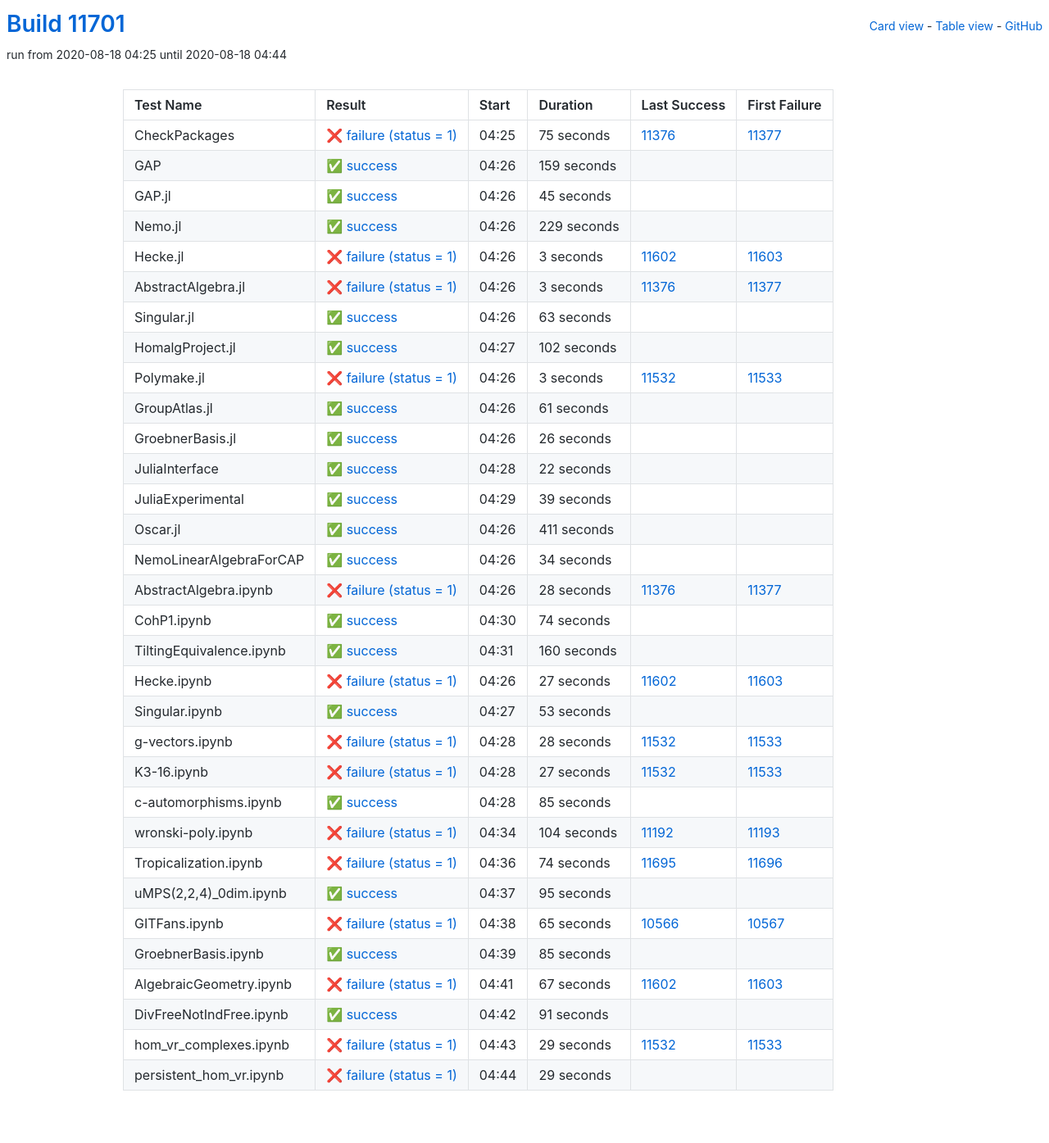
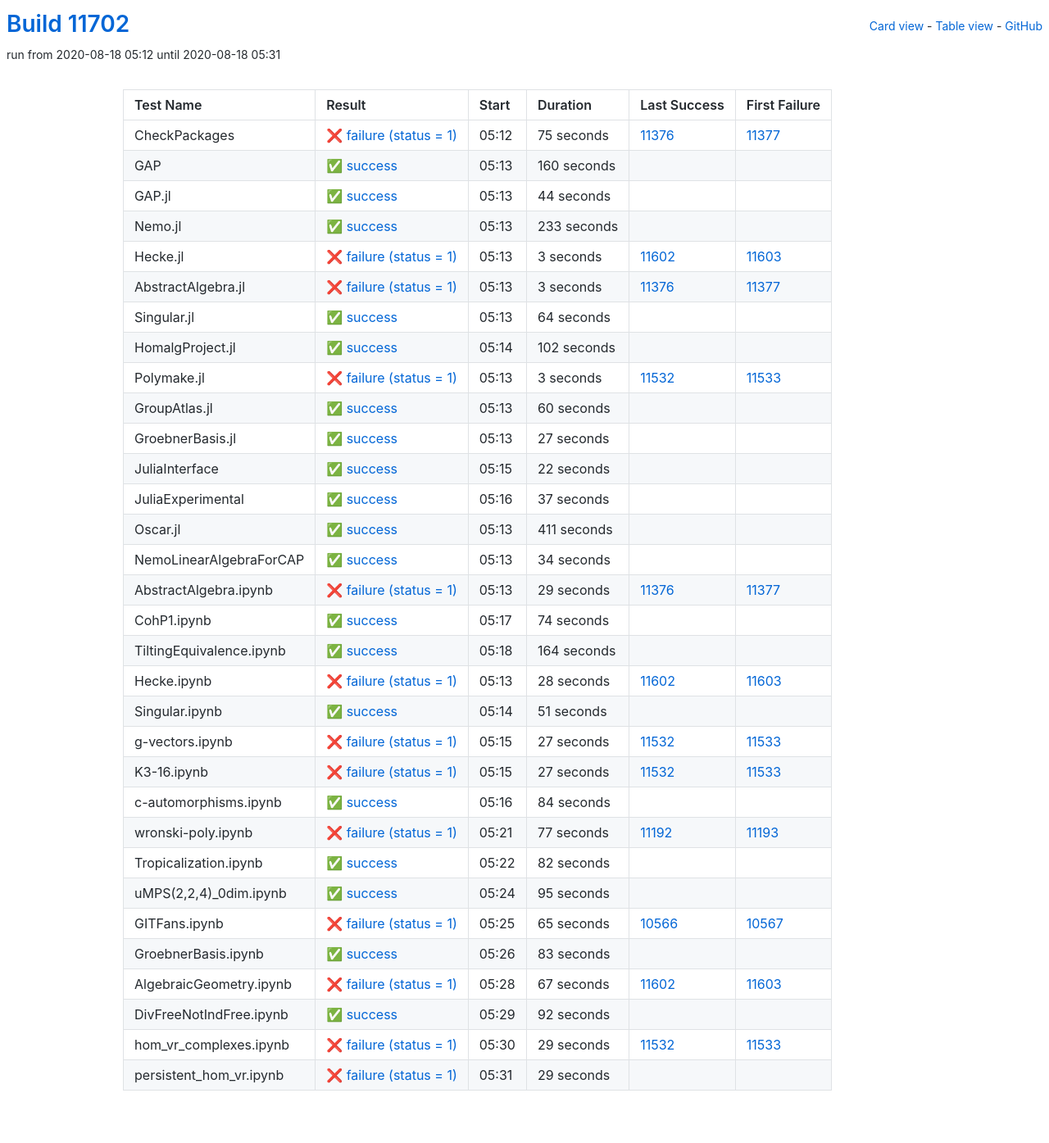
Before and after one commit to oscar-system/oscar-ci-status, a Jekyll site: the page built from table.html, in a window 1280 px wide. Shown: the whole page at 82% size. Built offline with Jekyll 4.4.1, drawn with Linux system fonts in a browser that asks for light colours.

Commit message:
Build #11702

```diff
--- a/_data/ci.yml
+++ b/_data/ci.yml
@@ -1,6 +1,6 @@
 ---
-build: 11701
-build_url: https://oscarci.mathematik.uni-kl.de/job/oscar/11701/
+build: 11702
+build_url: https://oscarci.mathematik.uni-kl.de/job/oscar/11702/
 job: oscar
 organization: oscar-system
 repo: oscar-ci-status
@@ -8,8 +8,8 @@
 tests:
 - name: CheckPackages
   id: checkpackages
-  log: https://oscarci.mathematik.uni-kl.de/job/oscar/11701/artifact/logs/build-11701/CheckPackages.log
-  start: 2020-08-18 04:25
+  log: https://oscarci.mathematik.uni-kl.de/job/oscar/11702/artifact/logs/build-11702/CheckPackages.log
+  start: 2020-08-18 05:12
   success: false
   exitcode: 1
   status: failure
@@ -20,44 +20,44 @@
   first_failure_url: https://oscarci.mathematik.uni-kl.de/job/oscar/11377/
 - name: GAP
   id: gap
-  log: https://oscarci.mathematik.uni-kl.de/job/oscar/11701/artifact/logs/build-11701/GAP.log
-  start: 2020-08-18 04:26
+  log: https://oscarci.mathematik.uni-kl.de/job/oscar/11702/artifact/logs/build-11702/GAP.log
+  start: 2020-08-18 05:13
   success: true
   exitcode: 0
   status: success
-  duration: 159
+  duration: 160
   last_success: false
   last_success_url:
   first_failure: false
   first_failure_url:
 - name: GAP.jl
   id: gap-jl
-  log: https://oscarci.mathematik.uni-kl.de/job/oscar/11701/artifact/logs/build-11701/GAP.jl.log
-  start: 2020-08-18 04:26
+  log: https://oscarci.mathematik.uni-kl.de/job/oscar/11702/artifact/logs/build-11702/GAP.jl.log
+  start: 2020-08-18 05:13
   success: true
   exitcode: 0
   status: success
-  duration: 45
+  duration: 44
   last_success: false
   last_success_url:
   first_failure: false
   first_failure_url:
 - name: Nemo.jl
   id: nemo-jl
-  log: https://oscarci.mathematik.uni-kl.de/job/oscar/11701/artifact/logs/build-11701/Nemo.jl.log
-  start: 2020-08-18 04:26
+  log: https://oscarci.mathematik.uni-kl.de/job/oscar/11702/artifact/logs/build-11702/Nemo.jl.log
+  start: 2020-08-18 05:13
   success: true
   exitcode: 0
   status: success
-  duration: 229
+  duration: 233
   last_success: false
   last_success_url:
   first_failure: false
   first_failure_url:
 - name: Hecke.jl
   id: hecke-jl
-  log: https://oscarci.mathematik.uni-kl.de/job/oscar/11701/artifact/logs/build-11701/Hecke.jl.log
-  start: 2020-08-18 04:26
+  log: https://oscarci.mathematik.uni-kl.de/job/oscar/11702/artifact/logs/build-11702/Hecke.jl.log
+  start: 2020-08-18 05:13
   success: false
   exitcode: 1
   status: failure
@@ -68,8 +68,8 @@
   first_failure_url: https://oscarci.mathematik.uni-kl.de/job/oscar/11603/
 - name: AbstractAlgebra.jl
   id: abstractalgebra-jl
-  log: https://oscarci.mathematik.uni-kl.de/job/oscar/11701/artifact/logs/build-11701/AbstractAlgebra.jl.log
-  start: 2020-08-18 04:26
+  log: https://oscarci.mathematik.uni-kl.de/job/oscar/11702/artifact/logs/build-11702/AbstractAlgebra.jl.log
+  start: 2020-08-18 05:13
   success: false
   exitcode: 1
   status: failure
@@ -80,20 +80,20 @@
   first_failure_url: https://oscarci.mathematik.uni-kl.de/job/oscar/11377/
 - name: Singular.jl
   id: singular-jl
-  log: https://oscarci.mathematik.uni-kl.de/job/oscar/11701/artifact/logs/build-11701/Singular.jl.log
-  start: 2020-08-18 04:26
+  log: https://oscarci.mathematik.uni-kl.de/job/oscar/11702/artifact/logs/build-11702/Singular.jl.log
+  start: 2020-08-18 05:13
   success: true
   exitcode: 0
   status: success
-  duration: 63
+  duration: 64
   last_success: false
   last_success_url:
   first_failure: false
   first_failure_url:
 - name: HomalgProject.jl
   id: homalgproject-jl
-  log: https://oscarci.mathematik.uni-kl.de/job/oscar/11701/artifact/logs/build-11701/HomalgProject.jl.log
-  start: 2020-08-18 04:27
+  log: https://oscarci.mathematik.uni-kl.de/job/oscar/11702/artifact/logs/build-11702/HomalgProject.jl.log
+  start: 2020-08-18 05:14
   success: true
   exitcode: 0
   status: success
@@ -104,8 +104,8 @@
   first_failure_url:
 - name: Polymake.jl
   id: polymake-jl
-  log: https://oscarci.mathematik.uni-kl.de/job/oscar/11701/artifact/logs/build-11701/Polymake.jl.log
-  start: 2020-08-18 04:26
+  log: https://oscarci.mathematik.uni-kl.de/job/oscar/11702/artifact/logs/build-11702/Polymake.jl.log
+  start: 2020-08-18 05:13
   success: false
   exitcode: 1
   status: failure
@@ -116,32 +116,32 @@
   first_failure_url: https://oscarci.mathematik.uni-kl.de/job/oscar/11533/
 - name: GroupAtlas.jl
   id: groupatlas-jl
-  log: https://oscarci.mathematik.uni-kl.de/job/oscar/11701/artifact/logs/build-11701/GroupAtlas.jl.log
-  start: 2020-08-18 04:26
+  log: https://oscarci.mathematik.uni-kl.de/job/oscar/11702/artifact/logs/build-11702/GroupAtlas.jl.log
+  start: 2020-08-18 05:13
   success: true
   exitcode: 0
   status: success
-  duration: 61
+  duration: 60
   last_success: false
   last_success_url:
   first_failure: false
   first_failure_url:
 - name: GroebnerBasis.jl
   id: groebnerbasis-jl
-  log: https://oscarci.mathematik.uni-kl.de/job/oscar/11701/artifact/logs/build-11701/GroebnerBasis.jl.log
-  start: 2020-08-18 04:26
+  log: https://oscarci.mathematik.uni-kl.de/job/oscar/11702/artifact/logs/build-11702/GroebnerBasis.jl.log
+  start: 2020-08-18 05:13
   success: true
   exitcode: 0
   status: success
-  duration: 26
+  duration: 27
   last_success: false
   last_success_url:
   first_failure: false
   first_failure_url:
 - name: JuliaInterface
   id: juliainterface
-  log: https://oscarci.mathematik.uni-kl.de/job/oscar/11701/artifact/logs/build-11701/JuliaInterface.log
-  start: 2020-08-18 04:28
+  log: https://oscarci.mathematik.uni-kl.de/job/oscar/11702/artifact/logs/build-11702/JuliaInterface.log
+  start: 2020-08-18 05:15
   success: true
   exitcode: 0
   status: success
@@ -152,20 +152,20 @@
   first_failure_url:
 - name: JuliaExperimental
   id: juliaexperimental
-  log: https://oscarci.mathematik.uni-kl.de/job/oscar/11701/artifact/logs/build-11701/JuliaExperimental.log
-  start: 2020-08-18 04:29
+  log: https://oscarci.mathematik.uni-kl.de/job/oscar/11702/artifact/logs/build-11702/JuliaExperimental.log
+  start: 2020-08-18 05:16
   success: true
   exitcode: 0
   status: success
-  duration: 39
+  duration: 37
   last_success: false
   last_success_url:
   first_failure: false
   first_failure_url:
 - name: Oscar.jl
   id: oscar-jl
-  log: https://oscarci.mathematik.uni-kl.de/job/oscar/11701/artifact/logs/build-11701/Oscar.jl.log
-  start: 2020-08-18 04:26
+  log: https://oscarci.mathematik.uni-kl.de/job/oscar/11702/artifact/logs/build-11702/Oscar.jl.log
+  start: 2020-08-18 05:13
   success: true
   exitcode: 0
   status: success
@@ -176,8 +176,8 @@
   first_failure_url:
 - name: NemoLinearAlgebraForCAP
   id: nemolinearalgebraforcap
-  log: https://oscarci.mathematik.uni-kl.de/job/oscar/11701/artifact/logs/build-11701/NemoLinearAlgebraForCAP.log
-  start: 2020-08-18 04:26
+  log: https://oscarci.mathematik.uni-kl.de/job/oscar/11702/artifact/logs/build-11702/NemoLinearAlgebraForCAP.log
+  start: 2020-08-18 05:13
   success: true
   exitcode: 0
   status: success
@@ -188,20 +188,20 @@
   first_failure_url:
 - name: AbstractAlgebra.ipynb
   id: abstractalgebra-ipynb
-  log: https://oscarci.mathematik.uni-kl.de/job/oscar/11701/artifact/logs/build-11701/AbstractAlgebra.ipynb.log
-  start: 2020-08-18 04:26
+  log: https://oscarci.mathematik.uni-kl.de/job/oscar/11702/artifact/logs/build-11702/AbstractAlgebra.ipynb.log
+  start: 2020-08-18 05:13
   success: false
   exitcode: 1
   status: failure
-  duration: 28
+  duration: 29
   last_success: 11376
   last_success_url: https://oscarci.mathematik.uni-kl.de/job/oscar/11376/
   first_failure: 11377
   first_failure_url: https://oscarci.mathematik.uni-kl.de/job/oscar/11377/
 - name: CohP1.ipynb
   id: cohp1-ipynb
-  log: https://oscarci.mathematik.uni-kl.de/job/oscar/11701/artifact/logs/build-11701/CohP1.ipynb.log
-  start: 2020-08-18 04:30
+  log: https://oscarci.mathematik.uni-kl.de/job/oscar/11702/artifact/logs/build-11702/CohP1.ipynb.log
+  start: 2020-08-18 05:17
   success: true
   exitcode: 0
   status: success
@@ -212,56 +212,56 @@
   first_failure_url:
 - name: TiltingEquivalence.ipynb
   id: tiltingequivalence-ipynb
-  log: https://oscarci.mathematik.uni-kl.de/job/oscar/11701/artifact/logs/build-11701/TiltingEquivalence.ipynb.log
-  start: 2020-08-18 04:31
+  log: https://oscarci.mathematik.uni-kl.de/job/oscar/11702/artifact/logs/build-11702/TiltingEquivalence.ipynb.log
+  start: 2020-08-18 05:18
   success: true
   exitcode: 0
   status: success
-  duration: 160
+  duration: 164
   last_success: false
   last_success_url:
   first_failure: false
   first_failure_url:
 - name: Hecke.ipynb
   id: hecke-ipynb
-  log: https://oscarci.mathematik.uni-kl.de/job/oscar/11701/artifact/logs/build-11701/Hecke.ipynb.log
-  start: 2020-08-18 04:26
+  log: https://oscarci.mathematik.uni-kl.de/job/oscar/11702/artifact/logs/build-11702/Hecke.ipynb.log
+  start: 2020-08-18 05:13
   success: false
   exitcode: 1
   status: failure
-  duration: 27
+  duration: 28
   last_success: 11602
   last_success_url: https://oscarci.mathematik.uni-kl.de/job/oscar/11602/
   first_failure: 11603
   first_failure_url: https://oscarci.mathematik.uni-kl.de/job/oscar/11603/
 - name: Singular.ipynb
   id: singular-ipynb
-  log: https://oscarci.mathematik.uni-kl.de/job/oscar/11701/artifact/logs/build-11701/Singular.ipynb.log
-  start: 2020-08-18 04:27
+  log: https://oscarci.mathematik.uni-kl.de/job/oscar/11702/artifact/logs/build-11702/Singular.ipynb.log
+  start: 2020-08-18 05:14
   success: true
   exitcode: 0
   status: success
-  duration: 53
+  duration: 51
   last_success: false
   last_success_url:
   first_failure: false
   first_failure_url:
 - name: g-vectors.ipynb
   id: g-vectors-ipynb
-  log: https://oscarci.mathematik.uni-kl.de/job/oscar/11701/artifact/logs/build-11701/g-vectors.ipynb.log
-  start: 2020-08-18 04:28
+  log: https://oscarci.mathematik.uni-kl.de/job/oscar/11702/artifact/logs/build-11702/g-vectors.ipynb.log
+  start: 2020-08-18 05:15
   success: false
   exitcode: 1
   status: failure
-  duration: 28
+  duration: 27
   last_success: 11532
   last_success_url: https://oscarci.mathematik.uni-kl.de/job/oscar/11532/
   first_failure: 11533
   first_failure_url: https://oscarci.mathematik.uni-kl.de/job/oscar/11533/
 - name: K3-16.ipynb
   id: k3-16-ipynb
-  log: https://oscarci.mathematik.uni-kl.de/job/oscar/11701/artifact/logs/build-11701/K3-16.ipynb.log
-  start: 2020-08-18 04:28
+  log: https://oscarci.mathematik.uni-kl.de/job/oscar/11702/artifact/logs/build-11702/K3-16.ipynb.log
+  start: 2020-08-18 05:15
   success: false
   exitcode: 1
   status: failure
@@ -272,44 +272,44 @@
   first_failure_url: https://oscarci.mathematik.uni-kl.de/job/oscar/11533/
 - name: c-automorphisms.ipynb
   id: c-automorphisms-ipynb
-  log: https://oscarci.mathematik.uni-kl.de/job/oscar/11701/artifact/logs/build-11701/c-automorphisms.ipynb.log
-  start: 2020-08-18 04:28
+  log: https://oscarci.mathematik.uni-kl.de/job/oscar/11702/artifact/logs/build-11702/c-automorphisms.ipynb.log
+  start: 2020-08-18 05:16
   success: true
   exitcode: 0
   status: success
-  duration: 85
+  duration: 84
   last_success: false
   last_success_url:
   first_failure: false
   first_failure_url:
 - name: wronski-poly.ipynb
   id: wronski-poly-ipynb
-  log: https://oscarci.mathematik.uni-kl.de/job/oscar/11701/artifact/logs/build-11701/wronski-poly.ipynb.log
-  start: 2020-08-18 04:34
+  log: https://oscarci.mathematik.uni-kl.de/job/oscar/11702/artifact/logs/build-11702/wronski-poly.ipynb.log
+  start: 2020-08-18 05:21
   success: false
   exitcode: 1
   status: failure
-  duration: 104
+  duration: 77
   last_success: 11192
   last_success_url: https://oscarci.mathematik.uni-kl.de/job/oscar/11192/
   first_failure: 11193
   first_failure_url: https://oscarci.mathematik.uni-kl.de/job/oscar/11193/
 - name: Tropicalization.ipynb
   id: tropicalization-ipynb
-  log: https://oscarci.mathematik.uni-kl.de/job/oscar/11701/artifact/logs/build-11701/Tropicalization.ipynb.log
-  start: 2020-08-18 04:36
-  success: false
-  exitcode: 1
-  status: failure
-  duration: 74
-  last_success: 11695
-  last_success_url: https://oscarci.mathematik.uni-kl.de/job/oscar/11695/
-  first_failure: 11696
-  first_failure_url: https://oscarci.mathematik.uni-kl.de/job/oscar/11696/
+  log: https://oscarci.mathematik.uni-kl.de/job/oscar/11702/artifact/logs/build-11702/Tropicalization.ipynb.log
+  start: 2020-08-18 05:22
+  success: true
+  exitcode: 0
+  status: success
+  duration: 82
+  last_success: false
+  last_success_url:
+  first_failure: false
+  first_failure_url:
 - name: uMPS(2,2,4)_0dim.ipynb
   id: umps-2-2-4-0dim-ipynb
-  log: https://oscarci.mathematik.uni-kl.de/job/oscar/11701/artifact/logs/build-11701/uMPS-2-2-4-_0dim.ipynb.log
-  start: 2020-08-18 04:37
+  log: https://oscarci.mathematik.uni-kl.de/job/oscar/11702/artifact/logs/build-11702/uMPS-2-2-4-_0dim.ipynb.log
+  start: 2020-08-18 05:24
   success: true
   exitcode: 0
   status: success
@@ -320,8 +320,8 @@
   first_failure_url:
 - name: GITFans.ipynb
   id: gitfans-ipynb
-  log: https://oscarci.mathematik.uni-kl.de/job/oscar/11701/artifact/logs/build-11701/GITFans.ipynb.log
-  start: 2020-08-18 04:38
+  log: https://oscarci.mathematik.uni-kl.de/job/oscar/11702/artifact/logs/build-11702/GITFans.ipynb.log
+  start: 2020-08-18 05:25
   success: false
   exitcode: 1
   status: failure
@@ -332,20 +332,20 @@
   first_failure_url: https://oscarci.mathematik.uni-kl.de/job/oscar/10567/
 - name: GroebnerBasis.ipynb
   id: groebnerbasis-ipynb
-  log: https://oscarci.mathematik.uni-kl.de/job/oscar/11701/artifact/logs/build-11701/GroebnerBasis.ipynb.log
-  start: 2020-08-18 04:39
+  log: https://oscarci.mathematik.uni-kl.de/job/oscar/11702/artifact/logs/build-11702/GroebnerBasis.ipynb.log
+  start: 2020-08-18 05:26
   success: true
   exitcode: 0
   status: success
-  duration: 85
+  duration: 83
   last_success: false
   last_success_url:
   first_failure: false
   first_failure_url:
 - name: AlgebraicGeometry.ipynb
   id: algebraicgeometry-ipynb
-  log: https://oscarci.mathematik.uni-kl.de/job/oscar/11701/artifact/logs/build-11701/AlgebraicGeometry.ipynb.log
-  start: 2020-08-18 04:41
+  log: https://oscarci.mathematik.uni-kl.de/job/oscar/11702/artifact/logs/build-11702/AlgebraicGeometry.ipynb.log
+  start: 2020-08-18 05:28
   success: false
   exitcode: 1
   status: failure
@@ -356,20 +356,20 @@
   first_failure_url: https://oscarci.mathematik.uni-kl.de/job/oscar/11603/
 - name: DivFreeNotIndFree.ipynb
   id: divfreenotindfree-ipynb
-  log: https://oscarci.mathematik.uni-kl.de/job/oscar/11701/artifact/logs/build-11701/DivFreeNotIndFree.ipynb.log
-  start: 2020-08-18 04:42
+  log: https://oscarci.mathematik.uni-kl.de/job/oscar/11702/artifact/logs/build-11702/DivFreeNotIndFree.ipynb.log
+  start: 2020-08-18 05:29
   success: true
   exitcode: 0
   status: success
-  duration: 91
+  duration: 92
   last_success: false
   last_success_url:
   first_failure: false
   first_failure_url:
 - name: hom_vr_complexes.ipynb
   id: hom-vr-complexes-ipynb
-  log: https://oscarci.mathematik.uni-kl.de/job/oscar/11701/artifact/logs/build-11701/hom_vr_complexes.ipynb.log
-  start: 2020-08-18 04:43
+  log: https://oscarci.mathematik.uni-kl.de/job/oscar/11702/artifact/logs/build-11702/hom_vr_complexes.ipynb.log
+  start: 2020-08-18 05:30
   success: false
   exitcode: 1
   status: failure
@@ -380,8 +380,8 @@
   first_failure_url: https://oscarci.mathematik.uni-kl.de/job/oscar/11533/
 - name: persistent_hom_vr.ipynb
   id: persistent-hom-vr-ipynb
-  log: https://oscarci.mathematik.uni-kl.de/job/oscar/11701/artifact/logs/build-11701/persistent_hom_vr.ipynb.log
-  start: 2020-08-18 04:44
+  log: https://oscarci.mathematik.uni-kl.de/job/oscar/11702/artifact/logs/build-11702/persistent_hom_vr.ipynb.log
+  start: 2020-08-18 05:31
   success: false
   exitcode: 1
   status: failure
```
Also changed, not shown: README.md.
